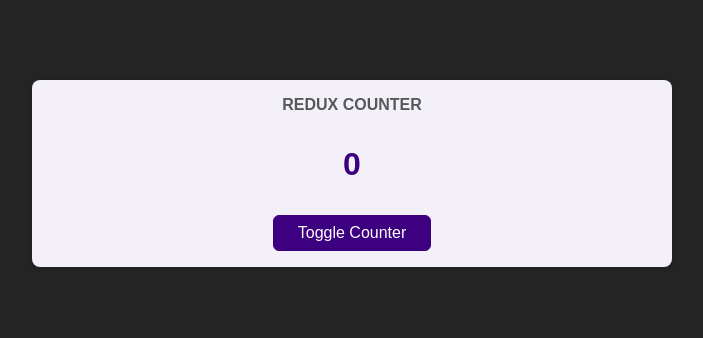
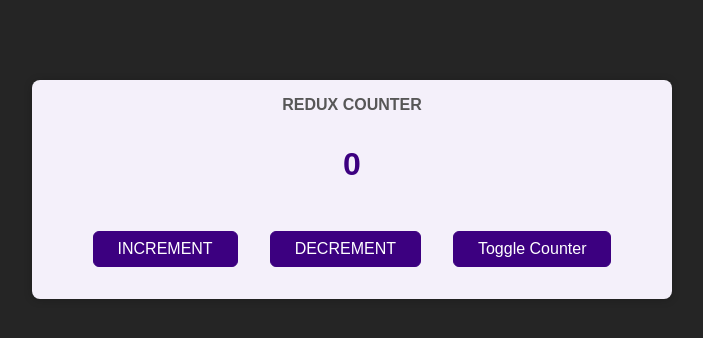
Before and after one commit to NickyJayJay/diving-into-redux, a React (Create React App) app: page / in a window 1280 px wide. Shown: the top 338 px of the page, without its empty margins (288-991 px from the left). Built offline with nearby package versions, Linux system fonts and the light colour scheme; the HTML template or start-up script is replaced by a standard one.

Commit message:
Dispatching actions from inside components

```diff
--- a/src/components/Counter.js
+++ b/src/components/Counter.js
@@ -1,9 +1,18 @@
-import { useSelector } from 'react-redux';
+import { useSelector, useDispatch } from 'react-redux';
 
 import classes from './Counter.module.css';
 
 const Counter = () => {
-  const counter = useSelector(state => state.counter);
+  const dispatch = useDispatch();
+  const counter = useSelector((state) => state.counter);
+
+  const incrementHandler = () => {
+    dispatch({ type: 'increment' });
+  };
+
+  const decrementHandler = () => {
+    dispatch({ type: 'decrement' });
+  };
 
   const toggleCounterHandler = () => {};
 
@@ -11,6 +20,8 @@
     <main className={classes.counter}>
       <h1>Redux Counter</h1>
       <div className={classes.value}>{counter}</div>
+      <button onClick={incrementHandler}>INCREMENT</button>
+      <button onClick={decrementHandler}>DECREMENT</button>
       <button onClick={toggleCounterHandler}>Toggle Counter</button>
     </main>
   );
--- a/src/components/Counter.module.css
+++ b/src/components/Counter.module.css
@@ -21,3 +21,7 @@
   margin: 2rem 0;
   font-weight: bold;
 }
+
+.counter button {
+  margin: 1rem;
+}
```
